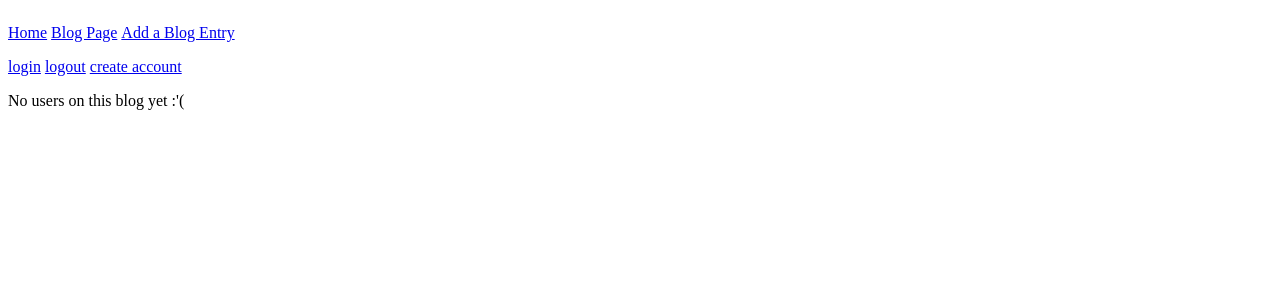
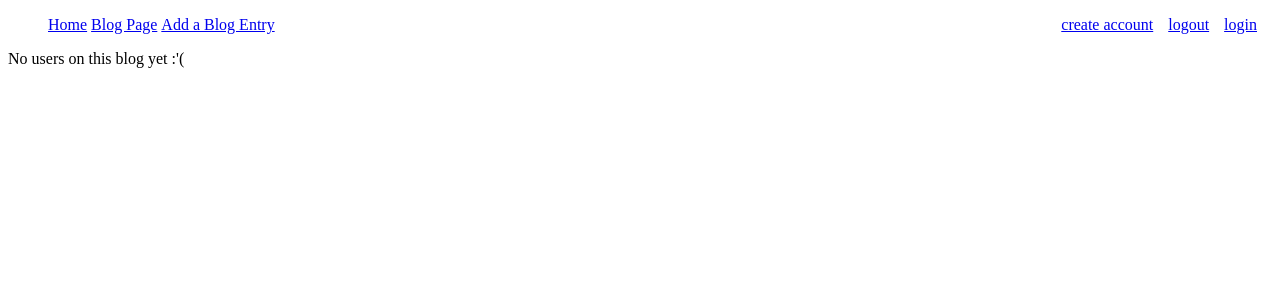
Before and after one commit to JMNofziger/jmn-blogz, a Flask app: page / in a window 1280 px wide. Shown: the top 300 px of the page. Run offline with Flask 2, Linux system fonts and the light colour scheme; parts of the project's set-up code (start-up, migrations or seed data) failed here and were passed over.

Commit message:
fixed nav

```diff
--- a/templates/base.html
+++ b/templates/base.html
@@ -16,9 +16,14 @@
   </head>
   <header>
     <nav>
-      <p style="display:inline-block;"><a href="/">Home</a></p>
-      <p style="display:inline-block;"><a href="/blog">Blog Page</a></p>
-      <p style="display:inline-block;"><a href="/newpost">Add a Blog Entry</a></p>
+      <ul style="list-style: none; display:block;">
+        <li style="display:inline-block;"><a href="/">Home</a></li>
+        <li style="display:inline-block;"><a href="/blog">Blog Page</a></li>
+        <li style="display:inline-block;"><a href="/newpost">Add a Blog Entry</a></li>
+        <li style="display:inline-block; margin-right: 15px; float:right;"><a href="/login">login</a></li>
+        <li style="display:inline-block; margin-right: 15px; float:right;"><a href="/logout">logout</a></li>
+        <li style="display:inline-block; margin-right: 15px; float:right;"><a href="/register">create account</a></li>
+      </ul>
     </nav>
   </header>
   <body>
@@ -26,7 +31,6 @@
   <p>You are using an <strong>outdated</strong> browser. Please <a href="http://browsehappy.com/">upgrade your browser</a> to improve your experience.</p>
   <![endif]-->
 
-    <div><a href="/login">login</a> <a href="/logout">logout</a> <a href="/register">create account</a></div>
     {% with messages = get_flashed_messages(with_categories=True) %}
 
     <ul>
```
